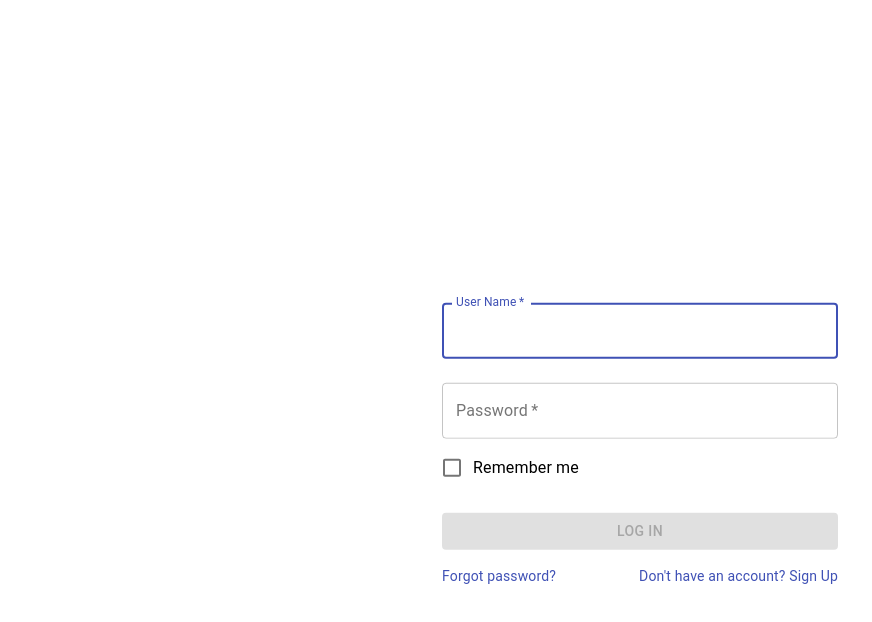
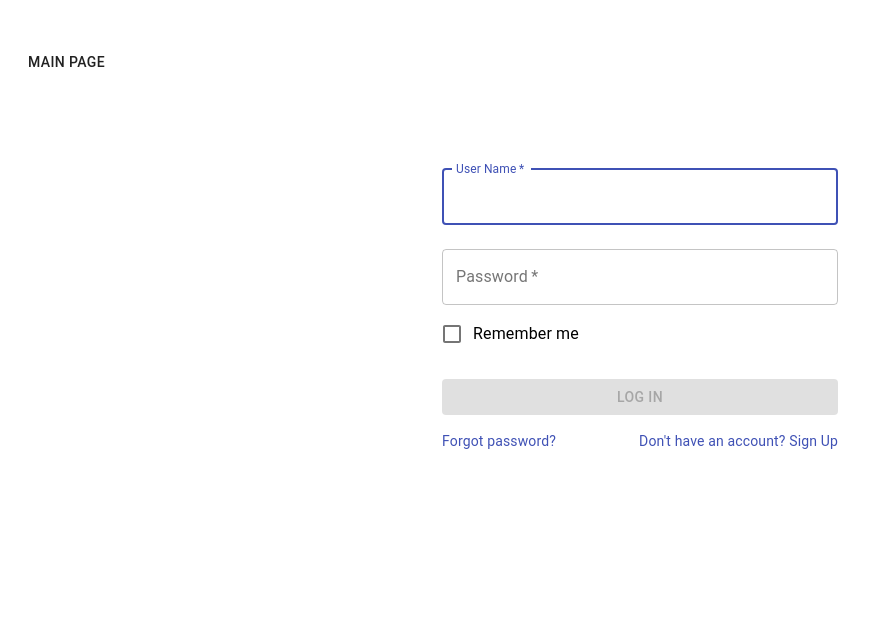
Before and after one commit to msalman-abid/TicTacToe_Online, a React (Create React App) app in the folder react-app/: page /login in a window 1280 px wide. Shown: the top 622 px of the page, without its empty margins (0-872 px from the left). Built offline with nearby package versions, Linux system fonts and the light colour scheme.

Commit message:
Update login_page.js

```diff
--- a/react-app/src/login_page.js
+++ b/react-app/src/login_page.js
@@ -1,14 +1,17 @@
 import React from 'react';
 import {useState}  from "react";
 import PropTypes from 'prop-types';
-import Button from '@material-ui/core/Button';
-import TextField from '@material-ui/core/TextField';
-import FormControlLabel from '@material-ui/core/FormControlLabel';
-import Checkbox from '@material-ui/core/Checkbox';
-import Link from '@material-ui/core/Link';
-import Grid from '@material-ui/core/Grid';
-import { makeStyles } from '@material-ui/core/styles';
-import Container from '@material-ui/core/Container';
+import {
+  Grid,
+  Link,
+  Container,
+  Checkbox,
+  FormControlLabel,
+  TextField,
+  Button,
+  Box,
+  makeStyles
+} from '@material-ui/core';
 
 
 
@@ -72,10 +75,17 @@ export default function LogIn({setToken}) {
   const classes = useStyles();
 
   return (
-    <Container component="main" maxWidth="xs" style={{ position: 'absolute',
-    left: '50%',
-    top: '50%',
-    transform: 'translate(-50%, -50%)'}}>
+    <Box
+    sx={{
+        backgroundColor: 'background.default',
+        minHeight: '100%',
+        py: 3
+      }}
+    >
+    <Button>
+      Main Page
+    </Button>
+    <Container maxWidth="xs">
       <div className={classes.paper}>
         <form className={classes.form} noValidate onSubmit={handleSubmit}>
           <TextField
@@ -135,6 +145,7 @@ export default function LogIn({setToken}) {
         </form>
       </div>
     </Container>
+    </Box>
   );
 }
 
```
